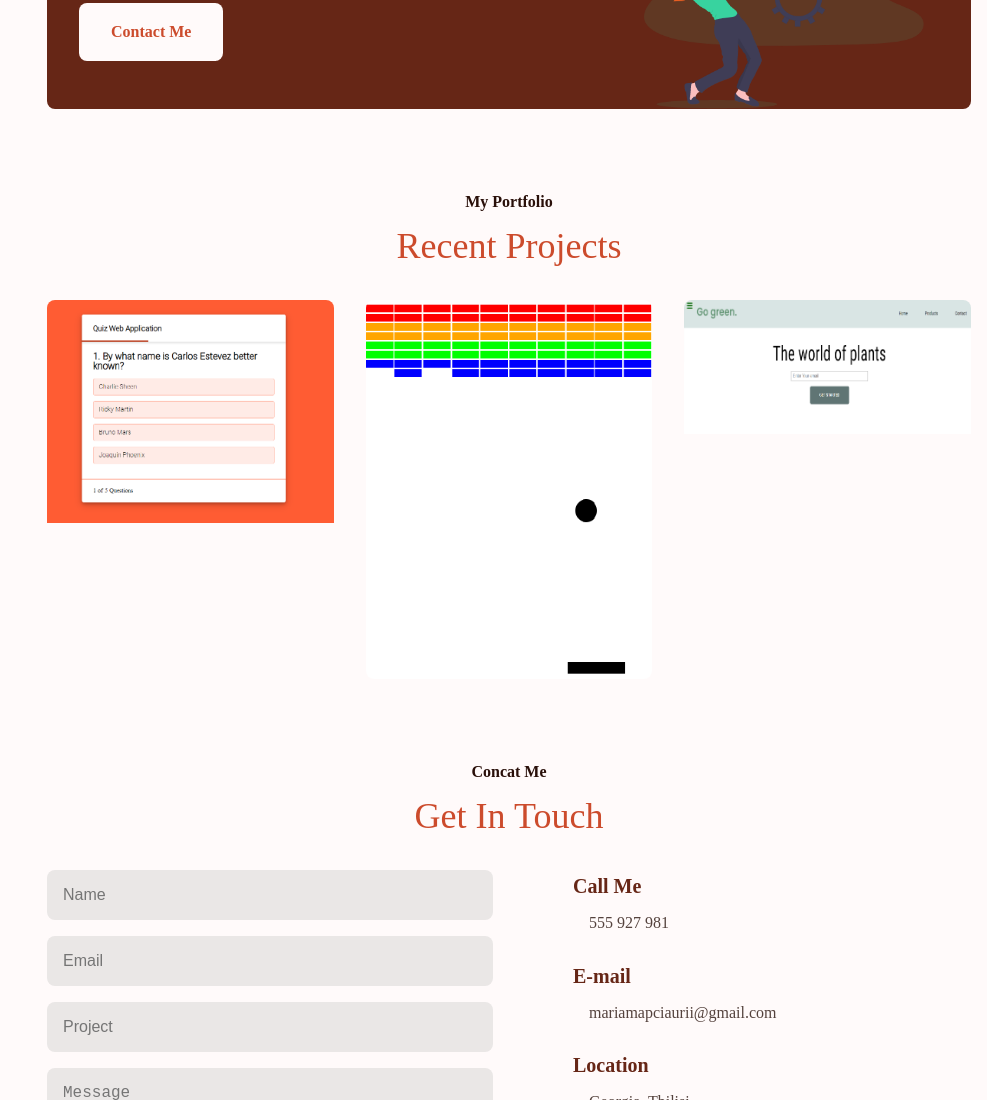
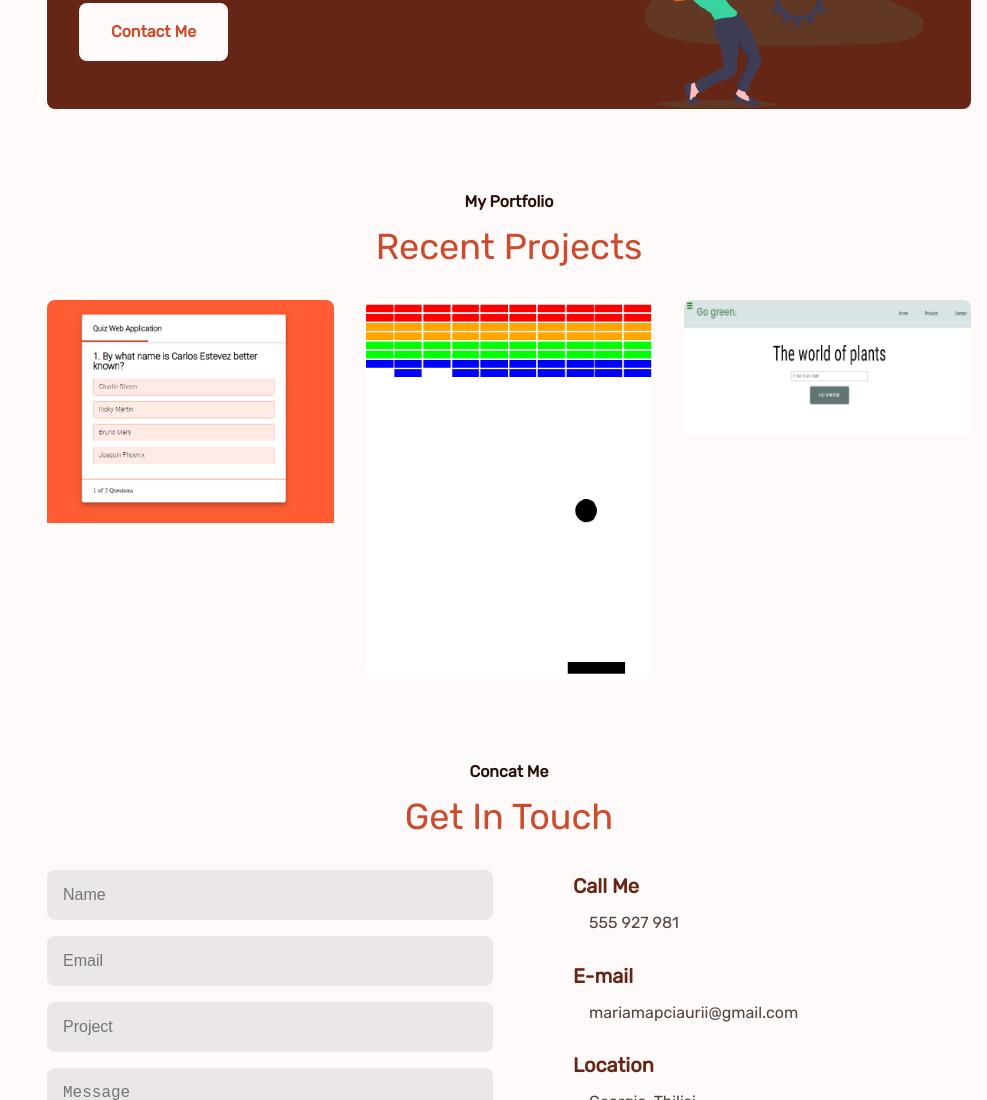
Before and after one commit to mariamapciaurii/Personal-Portfolio-Webpage, a plain HTML site: page index.html in a window 1280 px wide. Shown: the part 1906-3006 px from the top of the page, without its empty margins (293-1280 px from the left). Drawn offline with Linux system fonts and the light colour scheme.

Commit message:
add fonts

```diff
--- a/css/style.css
+++ b/css/style.css
@@ -49,6 +49,7 @@ body{
     background-color: var(--first-color-lighter);
     color: var(--text-color);
     line-height: 1.6;
+    font-family: 'Rubik', sans-serif;
 }
 h1,h2,h3,p{
     margin: 0;
@@ -184,6 +185,7 @@ img{
     font-size: var(--h1-font-size);
     color: var(--first-color);
     font-weight: var(--font-semi-bold);
+
 }
 .home__proffesion{
     font-size: var(--small-font-size);
--- a/index.html
+++ b/index.html
@@ -4,7 +4,12 @@
     <meta charset="UTF-8">
     <meta http-equiv="X-UA-Compatible" content="IE=edge">
     <meta name="viewport" content="width=device-width, initial-scale=1.0">
+
+    <link rel="preconnect" href="https://fonts.gstatic.com">
+    <link href="https://fonts.googleapis.com/css2?family=Rubik&display=swap" rel="stylesheet">
+
     <link rel="stylesheet" href="https://cdnjs.cloudflare.com/ajax/libs/font-awesome/4.7.0/css/font-awesome.min.css">
+
     <link rel="stylesheet" href="css/reset.css">
     <link rel="stylesheet" href="css/style.css">
     <title>Personal Portfolio Webpage</title>
```
